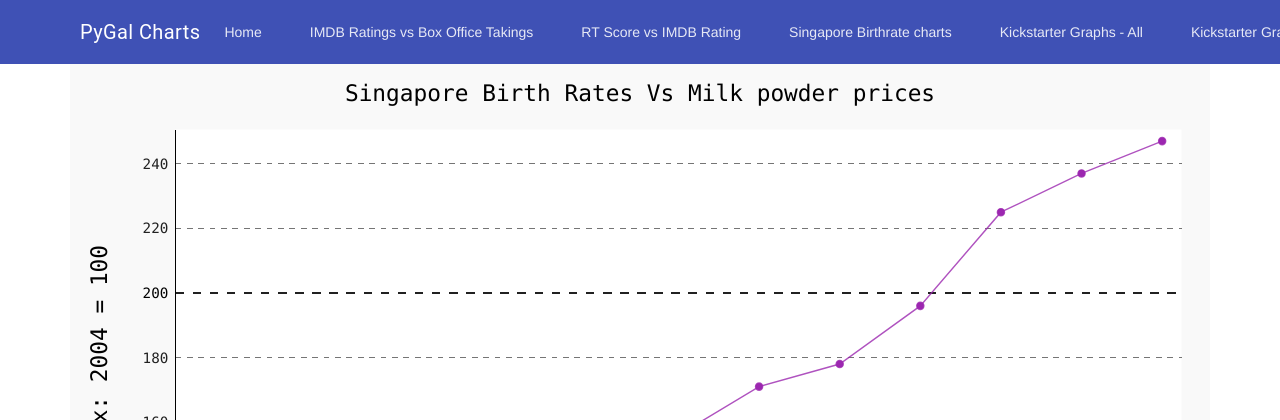
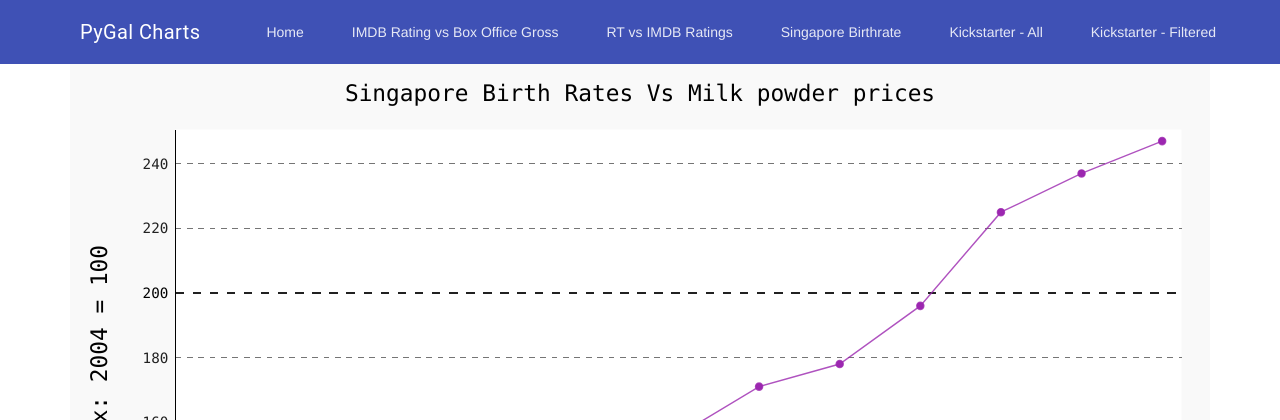
Before and after one commit to weirdyang/mrt_breakdown, a Flask app: page /birthcharts.html in a window 1280 px wide. Shown: the top 420 px of the page. Run offline with Flask 2, Linux system fonts and the light colour scheme; parts of the project's set-up code (start-up, migrations or seed data) failed here and were passed over; some libraries are stand-ins or nearby versions.

Commit message:
changed layout

```diff
--- a/templates/layout.html
+++ b/templates/layout.html
@@ -26,11 +26,11 @@
                     <!-- Navigation. We hide it in small screens. -->
                     <nav class="mdl-navigation mdl-layout--large-screen-only">
                       <a class="mdl-navigation__link" href="{{url_for('index')}}">Home</a>
-                      <a class="mdl-navigation__link" href="{{url_for('ratings')}}">IMDB Ratings vs Box Office Takings</a>
-                      <a class="mdl-navigation__link" href="{{url_for('comparison')}}">RT Score vs IMDB Rating</a>
-                      <a class="mdl-navigation__link" href="{{url_for('birth_charts')}}">Singapore Birthrate charts</a>
-                      <a class="mdl-navigation__link" href="{{url_for('kickstarter')}}">Kickstarter Graphs - All</a>
-                      <a class="mdl-navigation__link" href="{{url_for('categories')}}">Kickstarter Graphs - Filtered</a>
+                      <a class="mdl-navigation__link" href="{{url_for('ratings')}}">IMDB Rating vs Box Office Gross</a>
+                      <a class="mdl-navigation__link" href="{{url_for('comparison')}}">RT vs IMDB Ratings</a>
+                      <a class="mdl-navigation__link" href="{{url_for('birth_charts')}}">Singapore Birthrate </a>
+                      <a class="mdl-navigation__link" href="{{url_for('kickstarter')}}">Kickstarter - All</a>
+                      <a class="mdl-navigation__link" href="{{url_for('categories')}}">Kickstarter - Filtered</a>
                     </nav>
                   </div>
                 </header>
```
Also changed, not shown: static/describe.txt (added).
